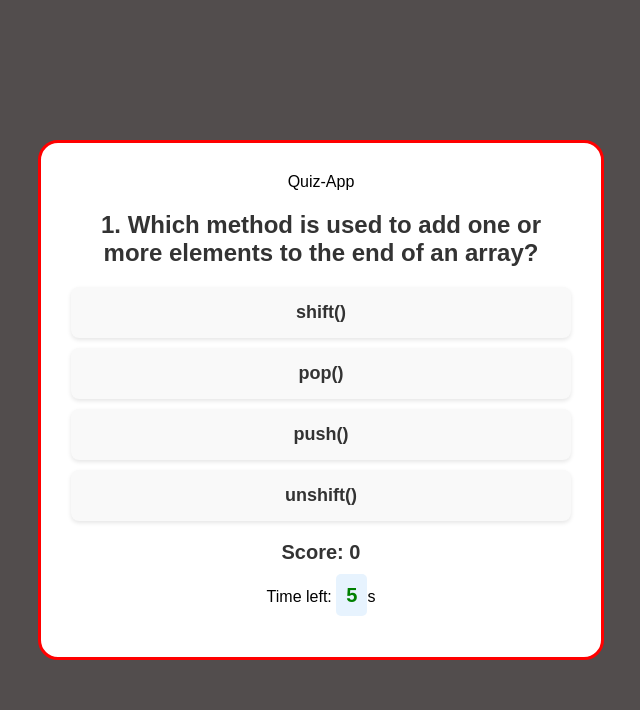
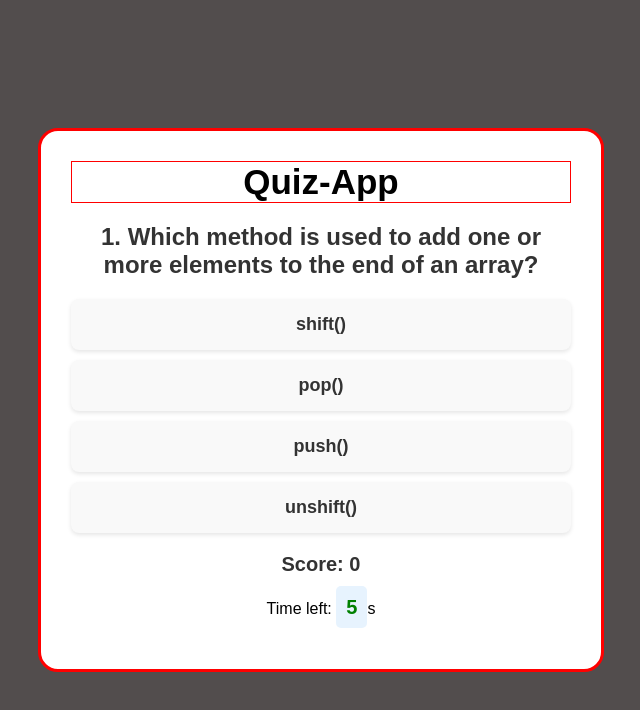
Before and after one commit to manoj-1202/Quiz-App_JavaScript, a plain HTML site: page index.html in a window 1280 px wide. Shown: the whole page, without its empty margins (319-959 px from the left). Drawn offline with Linux system fonts and the light colour scheme.

Commit message:
Update style.css

```diff
--- a/style.css
+++ b/style.css
@@ -105,3 +105,8 @@ body {
     margin-bottom: 20px;
     color: #333;
 }
+.quizapp{
+    border: 1px solid red;
+    font-size: 35px;
+    font-weight: bold;
+}
```
